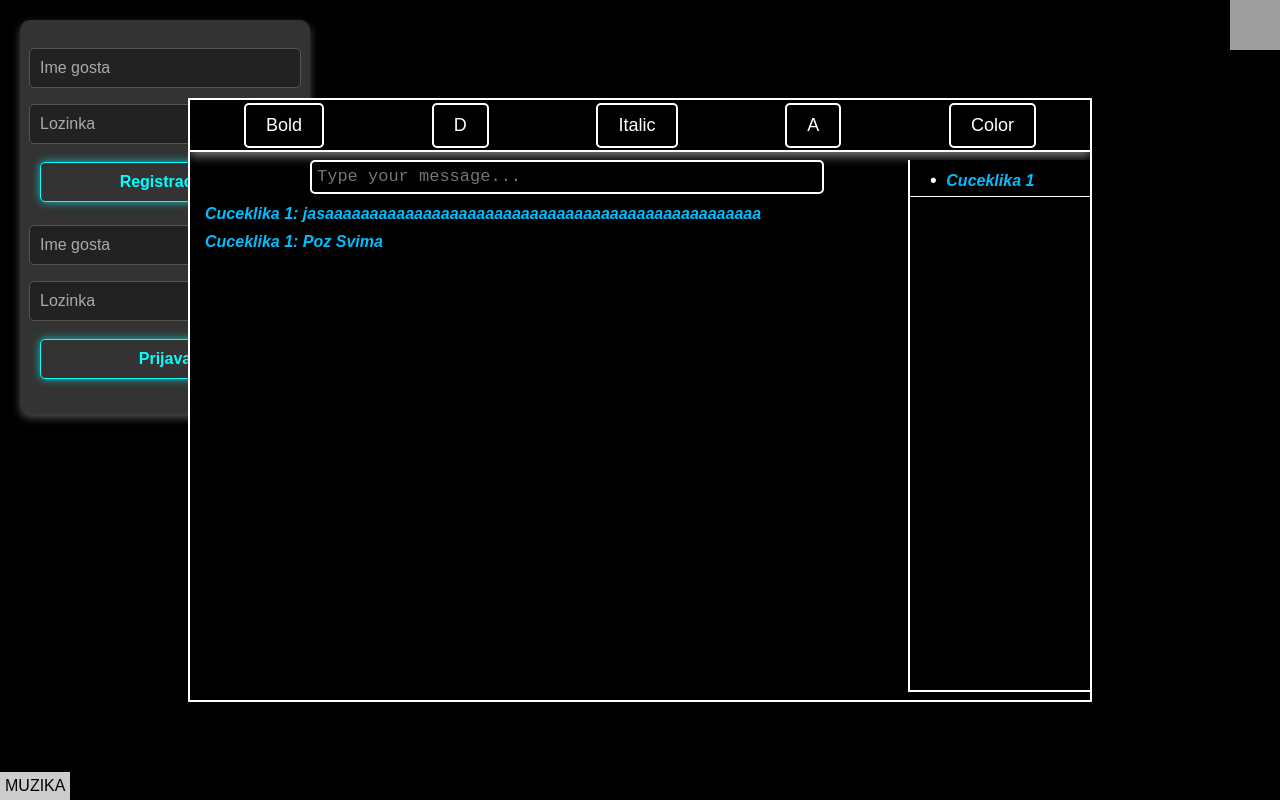
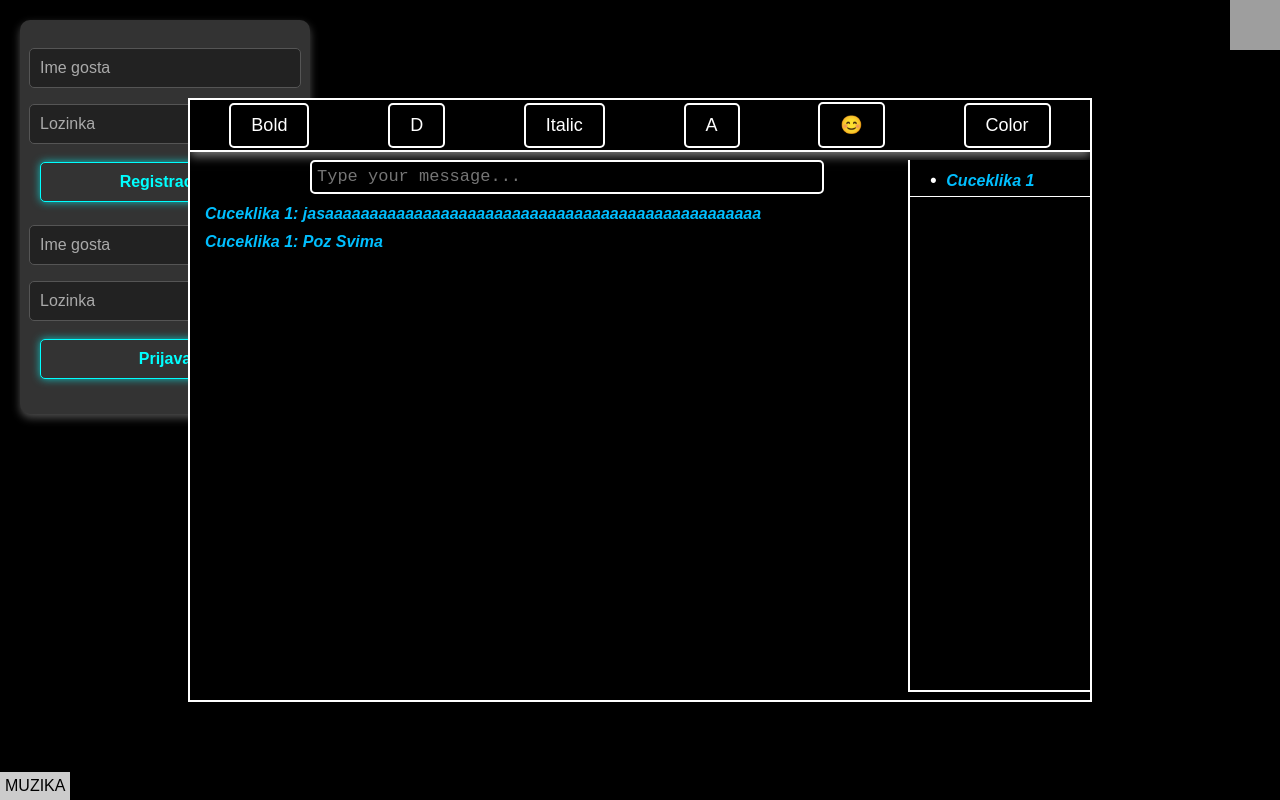
Before and after one commit to amateur5/RadioGalaksija2, a website: page public/index.html in a window 1280 px wide. Drawn offline with nearby package versions, Linux system fonts and the light colour scheme; no server answers; grey boxes are pictures that could not be loaded.

Commit message:
Update index.html

```diff
--- a/public/index.html
+++ b/public/index.html
@@ -32,6 +32,7 @@
         <button id="openModal" class="toolbarBtn">D</button>
         <button class="toolbarBtn" id="italicBtn">Italic</button>
         <button class="toolbarBtn" id="banned">A</button> <!-- Dugme A sa ID 'banned' -->
+        <button class="toolbarBtn" id="smileBtn">😊</button>
         <button class="toolbarBtn" id="colorBtn">Color</button>
         <input type="color" id="colorPicker" style="display: none;"> <!-- Skriveni color picker -->
     </div>
```
